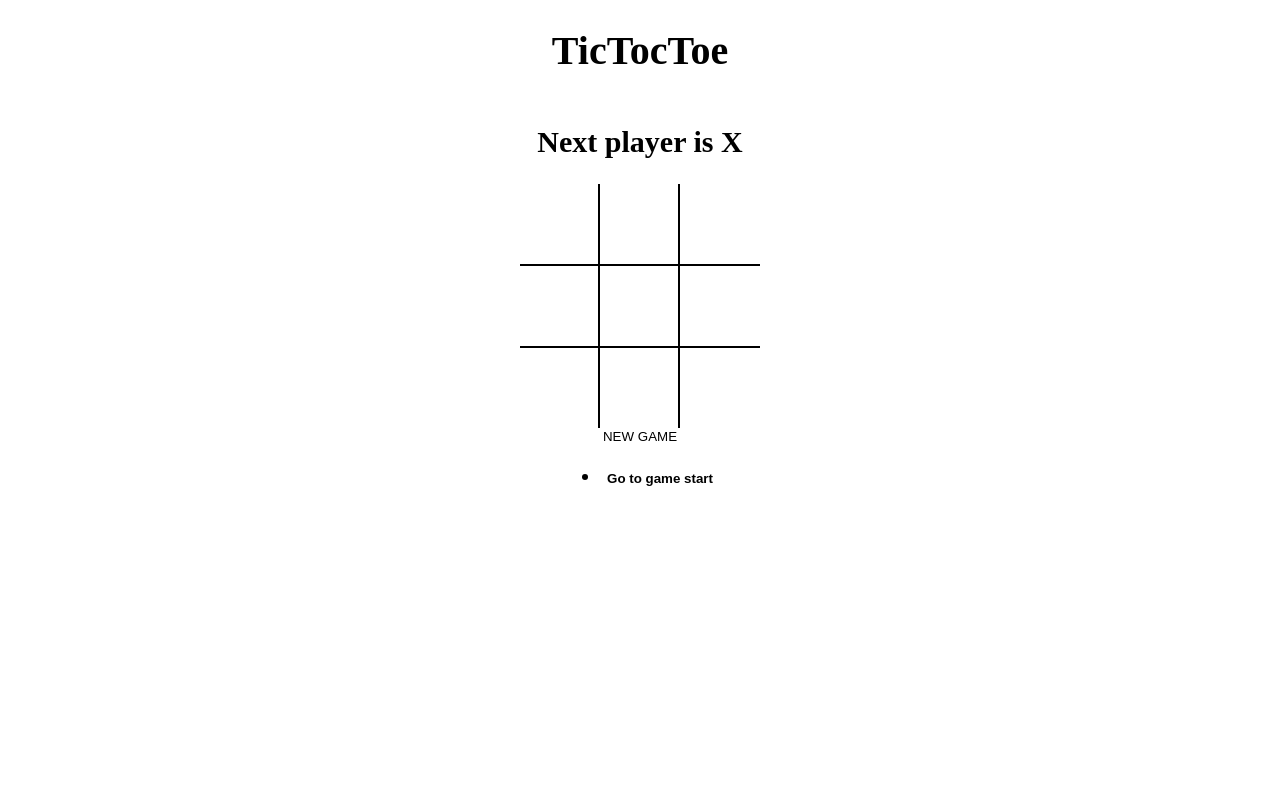
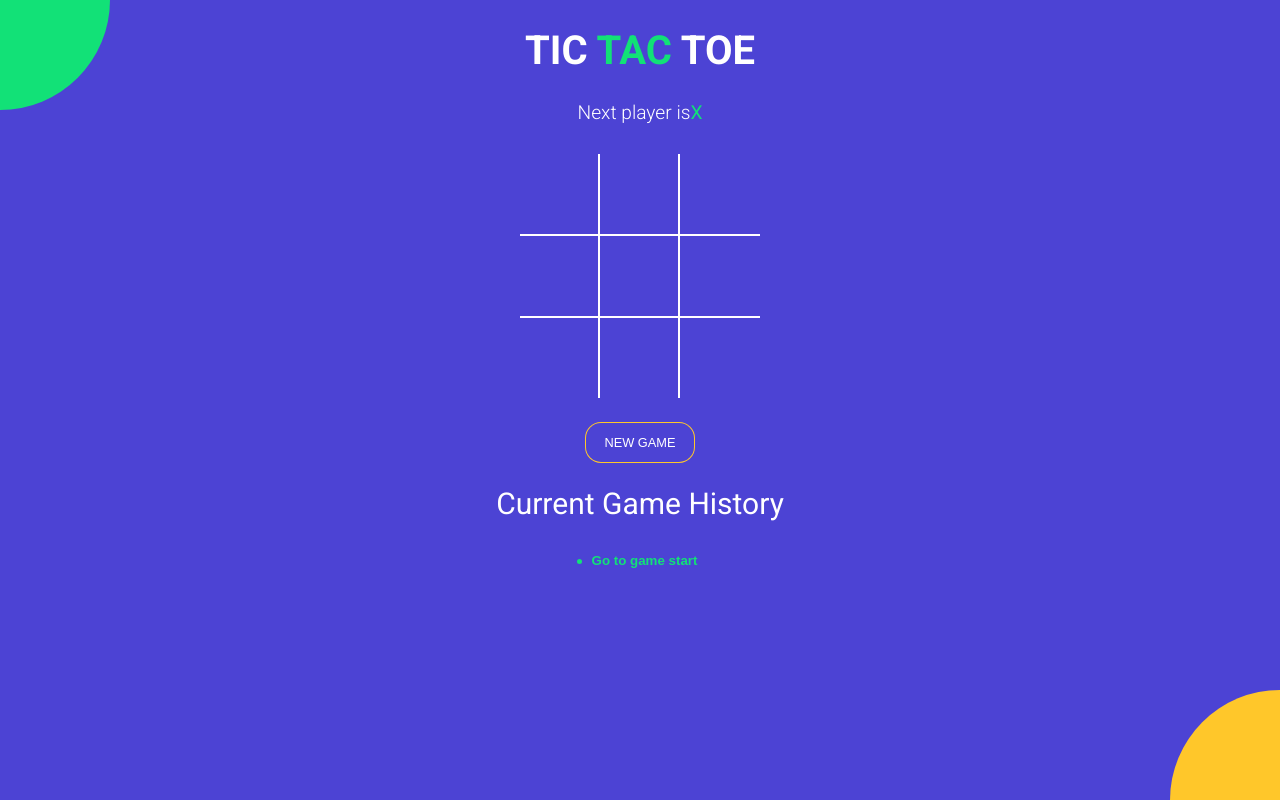
Before and after one commit to siddhant-ahire/tic-toc-toe, a React (Vite) app: page / in a window 1280 px wide. Built offline with nearby package versions, Linux system fonts and the light colour scheme; the HTML template or start-up script is replaced by a standard one.

Commit message:
dynamic styling done

```diff
--- a/index.html
+++ b/index.html
@@ -1,8 +1,14 @@
 <!DOCTYPE html>
 <html>
   <head>
-    <title>React Parcel Micro App</title>
-  </head>
+    <meta charset="UTF-8" />
+    <meta name="viewport" content="width=device-width, initial-scale=1.0" />
+    <meta http-equiv="X-UA-Compatible" content="ie=edge" />
+    <link
+      href="https://fonts.googleapis.com/css?family=Roboto:300,400,700&display=swap"
+      rel="stylesheet"
+    />
+    <title>TIC TAC TOE</title>  </head>
   <body>
     <div id="root"></div>
     <script src="./src/index.js"></script>
--- a/src/App.js
+++ b/src/App.js
@@ -9,11 +9,8 @@
   const NEW_GAME = [{board: Array(9).fill(null),isXNext: true}];
   const [history,setHistory] = useState(NEW_GAME);
   const [currentMove, setCurrentMove] = useState(0);
-  console.log(currentMove)
   const current = history[currentMove];
-  console.log('history',history)
     const {winner, winningSquares} = calculateWinner(current.board);
-    console.log(winner);
     const handleSquareClick = (position) => {
         if(current.board[position] || winner){
             return;
@@ -21,7 +18,6 @@
         setHistory(prev =>{
           const last = prev[prev.length - 1];
             const newBoard = last.board.map((value,pos)=>{
-                console.log(pos,value);
                 if(pos === position){
                     return last.isXNext?'X':'O';
                 }
@@ -41,11 +37,14 @@
     }
 
   return (<div className="app">
-    <h1>TicTocToe</h1>
+    <h1>TIC <span className="text-green">TAC</span> TOE</h1>
     <StatusMessage winner={winner} current={current}></StatusMessage>
     <Board board={current.board} handleSquareClick={handleSquareClick} winningSquares={winningSquares}/>
-    <button type="button" onClick={onNewGame}>NEW GAME</button>
+    <button type="button" onClick={onNewGame} className={`btn-reset ${winner ? 'active' : ''}`}>NEW GAME</button>
+    <h2 style={{fontWeight: 'normal'}}>Current Game History</h2>
     <History history={history} moveTo={moveTo} currentMove={currentMove}></History>
+    <div className="bg-balls"></div>
+
   </div>
   );
 };
--- a/src/components/History.js
+++ b/src/components/History.js
@@ -4,14 +4,13 @@
 
 const History = ({history,moveTo,currentMove}) => {
     return (
-        <ul>
+        <div className="history-wrapper">
+        <ul className="history">
             {history.map((_,move) => {
                 return (
                     <li key={move}>
                         <button
-                        style={{
-                            fontWeight:move === currentMove ? 'bold':'normal'
-                        }}
+                        className={`btn-move ${move === currentMove ? 'active':''}`}
                         type="button"
                         onClick={()=>{
                                 moveTo(move);
@@ -24,6 +23,7 @@
             })
             }
         </ul>
+        </div>
     )
 }
 
--- a/src/components/Square.js
+++ b/src/components/Square.js
@@ -3,12 +3,9 @@
 const Square = ({value,onClick,isWinningSquare}) => {
     return (
     <button type="button"
-        className="square"
+        className={`square ${isWinningSquare ? 'winning':''} ${value === 'X' ? 'text-green' : 'text-orange'}`}
         onClick={onClick}
-        style={{
-            fontWeight:isWinningSquare? `bold`:  `normal`,
-            color:isWinningSquare?'red': 'black'
-        }}
+
     >{value}</button>
     )
 }
--- a/src/components/StatusMessage.js
+++ b/src/components/StatusMessage.js
@@ -4,11 +4,28 @@
     // const message = winner ? `winner is ${winner}`: `next player is ${current.isXNext?'X':'O'}`;
     const noMovesLeft = current.board.every(el => el !==null);
     return (
-        <h2>
-            {winner && `Winner is ${winner}`}
-            {!winner && !noMovesLeft && `Next player is ${current.isXNext ? 'X':'O'}`}
-            {!winner && noMovesLeft && `X and O tied`}
-        </h2>
+        <div className="status-message">
+            {winner && (
+            <>
+                Winner is{' '}
+                <span className={winner === 'X' ? 'text-green':'text-orange'}>
+                    {winner}
+                </span>
+            </>
+            )}
+            {!winner && !noMovesLeft && (
+                <>
+                Next player is
+                <span className={current.isXNext ? 'text-green' : 'text-orange'}>{current.isXNext ? 'X':'O'}</span>
+                </>
+                )}
+            {!winner && noMovesLeft && (
+                <>
+                <span className="text-green">X</span>
+                <span className="text-orange">O</span>
+                </>
+                )}
+        </div>
     );
 }
 
--- a/src/styles/root.scss
+++ b/src/styles/root.scss
@@ -1,35 +1,108 @@
-body{
+$green: #12e177;
+$orange: #ffc72a;
+$blue: #4c43d4;
+
+body {
+  font-family: 'Roboto', sans-serif;
+  background-color: $blue;
+  color: #fff;
   padding: 0;
-    margin:0;
+  margin: 0;
 }
 
-button{
+button {
   background: none;
-    border:none;
+  border: none;
   outline: none;
-    &:hover{
+  &:hover {
     cursor: pointer;
   }
 }
 
 .app {
-    font-size:20px;
+  font-size: 20px;
   display: flex;
   flex-direction: column;
   align-items: center;
 }
-.board{
-    .board-row{
+
+.text-green {
+  color: $green;
+}
+
+.text-orange {
+  color: $orange;
+}
+
+.history-wrapper {
+  width: 300px;
+  text-align: center;
+  margin-bottom: 20px;
+  .history {
+    display: inline-block;
+    padding: 0;
+    margin: 0;
+    li {
+      list-style: none;
+      text-align: left;
+      &:before {
+        content: '';
+        border-radius: 50%;
+        display: inline-block;
+        height: 5px;
+        width: 5px;
+        background-color: $green;
+        margin-right: 4px;
+        margin-bottom: 1px;
+      }
+
+      .btn-move {
+        color: #fff;
+        &.active {
+          font-weight: bold;
+          color: $green;
+        }
+      }
+    }
+  }
+}
+
+.status-message {
+  margin-bottom: 30px;
+  font-size: 1.2rem;
+  font-weight: lighter;
+  span {
+    font-weight: normal;
+  }
+}
+
+.btn-reset {
+  font-size: 0.8rem;
+  color: #fff;
+  border-radius: 15px;
+  padding: 12px 18px;
+  margin-top: 25px;
+  transition: all 0.2s;
+  background-color: $blue;
+  box-shadow: 0px 0px 0px 1px $orange;
+  &.active {
+    background-color: $orange;
+    box-shadow: none;
+  }
+}
+
+.board {
+  .board-row {
     display: flex;
     flex-direction: row;
-        border-bottom: 2px solid #000;
-        &:last-child{
+    border-bottom: 2px solid #fff;
+    &:last-child {
       border-bottom: none;
     }
-    .square{
+    .square {
       width: 80px;
       height: 80px;
-        border-right: 2px solid #000;
+      border-right: 2px solid #fff;
       font-size: 2.5rem;
       padding: 0;
       overflow: hidden;
@@ -37,6 +110,63 @@
       &:last-child {
         border-right: none;
       }
+      &.winning {
+        animation: scaleText 1.4s infinite;
+        @keyframes scaleText {
+          0% {
+            transform: 2.5rem;
+          }
+          50% {
+            font-size: 3.5rem;
+          }
+          100% {
+            font-size: 2.5rem;
           }
         }
       }
+    }
+  }
+}
+
+.bg-balls {
+  position: fixed;
+  top: 0;
+  left: 0;
+  right: 0;
+  bottom: 0;
+  min-width: 100%;
+  z-index: -1;
+
+  &:before,
+  &:after {
+    content: '';
+    position: absolute;
+    width: 150px;
+    height: 150px;
+    border-radius: 50%;
+  }
+
+  &:before {
+    background-color: $orange;
+    right: -75px;
+    bottom: -75px;
+    @media screen and (min-width: 476px) {
+      width: 220px;
+      height: 220px;
+      right: -110px;
+      bottom: -110px;
+    }
+  }
+
+  &:after {
+    background-color: $green;
+    top: -75px;
+    left: -75px;
+    @media screen and (min-width: 476px) {
+      width: 220px;
+      height: 220px;
+      top: -110px;
+      left: -110px;
+    }
+  }
+}
```
Lines whose indentation alone changed are shown as unchanged.
